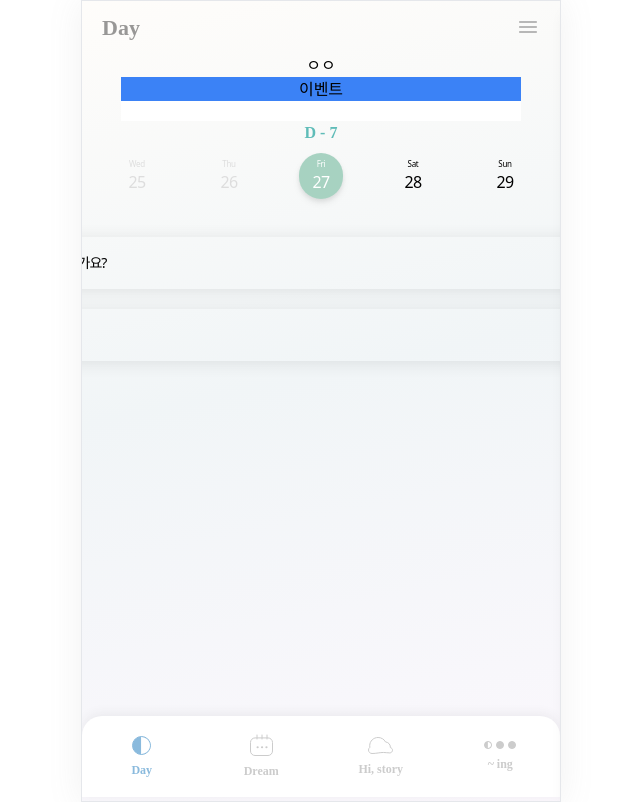
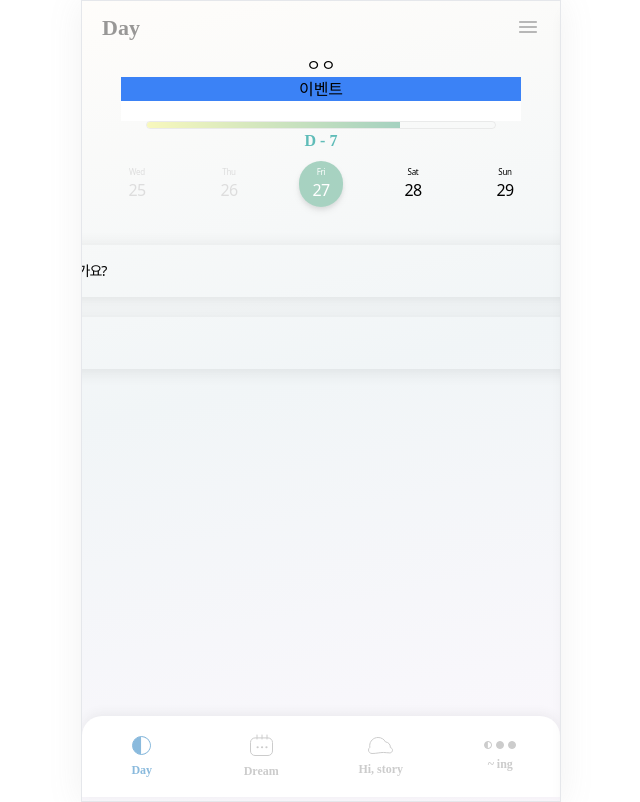
Before and after one commit to 2024-dino/dino-FE, a Next.js app: page /day in a window 1280 px wide. Shown: the whole page, without its empty margins (319-959 px from the left). Built offline with nearby package versions, Linux system fonts and the light colour scheme; no server answers; a web font is replaced by a local one.

Commit message:
feat: #21 - progress bar 추가

```diff
--- /dev/null
+++ b/src/components/Day/ProgressBar.tsx
@@ -0,0 +1,33 @@
+import React from 'react';
+
+interface ProgressBarProps {
+  answerNum: number;
+  totalNum: number;
+  startColor: string;
+  endColor: string;
+}
+
+const ProgressBar: React.FC<ProgressBarProps> = ({
+  answerNum,
+  totalNum,
+  startColor,
+  endColor,
+}) => {
+  const percentage = (answerNum / totalNum) * 100;
+
+  return (
+    <div className="w-full px-16">
+      <div className="w-full h-2 rounded-md overflow-hidden border border-[#DCDCDC] border-opacity-50">
+        <div
+          className="h-full transition-all duration-300 ease-out"
+          style={{
+            width: `${percentage}%`,
+            background: `linear-gradient(to right, ${startColor}, ${endColor})`,
+          }}
+        />
+      </div>
+    </div>
+  );
+};
+
+export default ProgressBar;
--- a/src/pages/day/index.tsx
+++ b/src/pages/day/index.tsx
@@ -8,6 +8,7 @@ import NavBar from '@/components/common/NavBar';
 import QuestionModal from '@/components/Day/QuestionModal';
 import SlideMenu from '@/components/Day/SideMenu';
 import { useState } from 'react';
+import ProgressBar from '@/components/Day/ProgressBar';
 
 interface Props {}
 
@@ -24,6 +25,12 @@ export default function MainPage<Props>({}) {
         <Header onClick={() => setIsSideMenuOpen(true)} />
         <SlideMenu isOpen={isSideMenuOpen} setIsOpen={setIsSideMenuOpen} />
         <EventElement />
+        <ProgressBar
+          answerNum={16}
+          totalNum={22}
+          startColor="#F8F8BD" // 노란색
+          endColor="#A5D1C0"
+        />
         <DateChanger />
         <EventList setChosenEvent={setIsQuestionModalOpen} />
         <NavBar />
```
